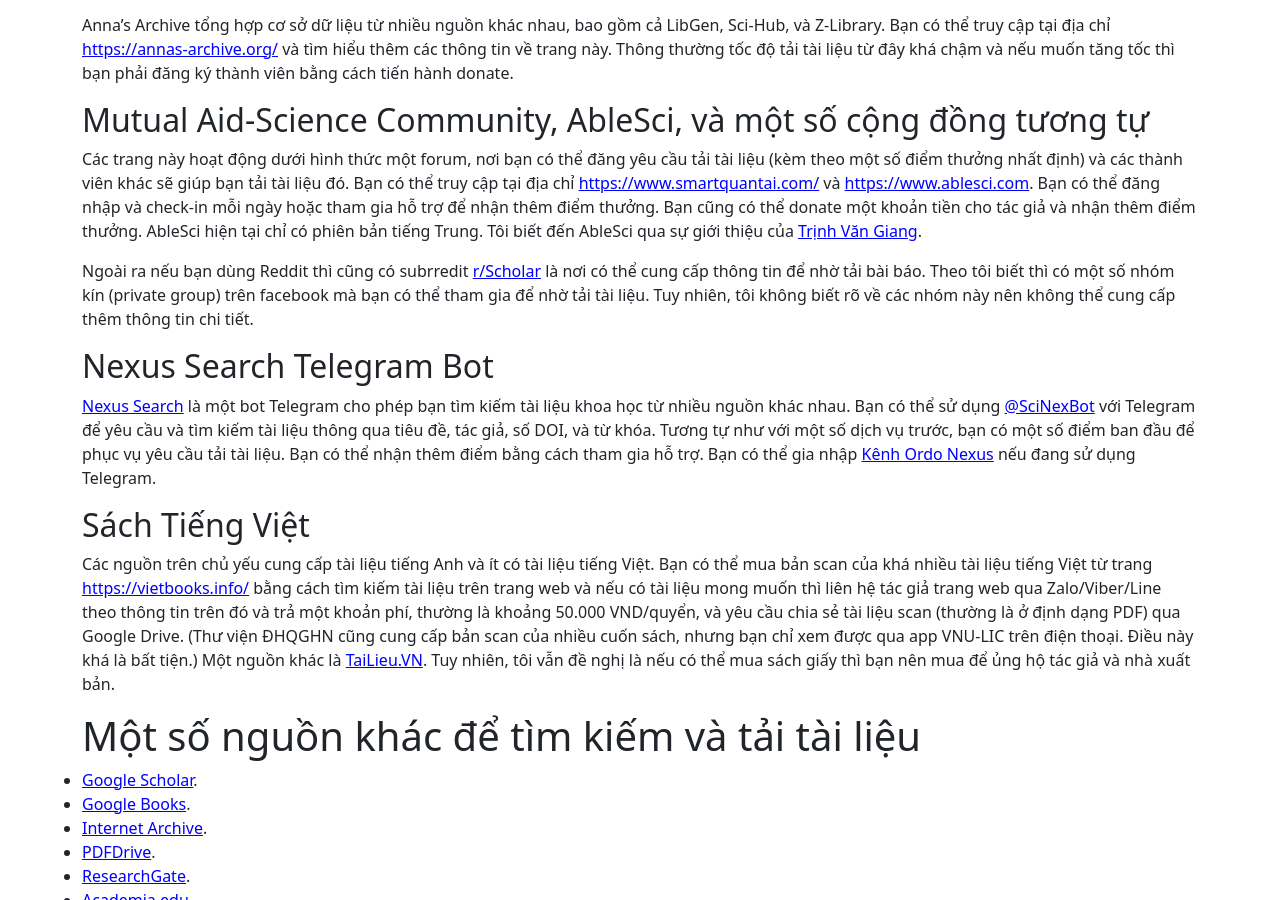
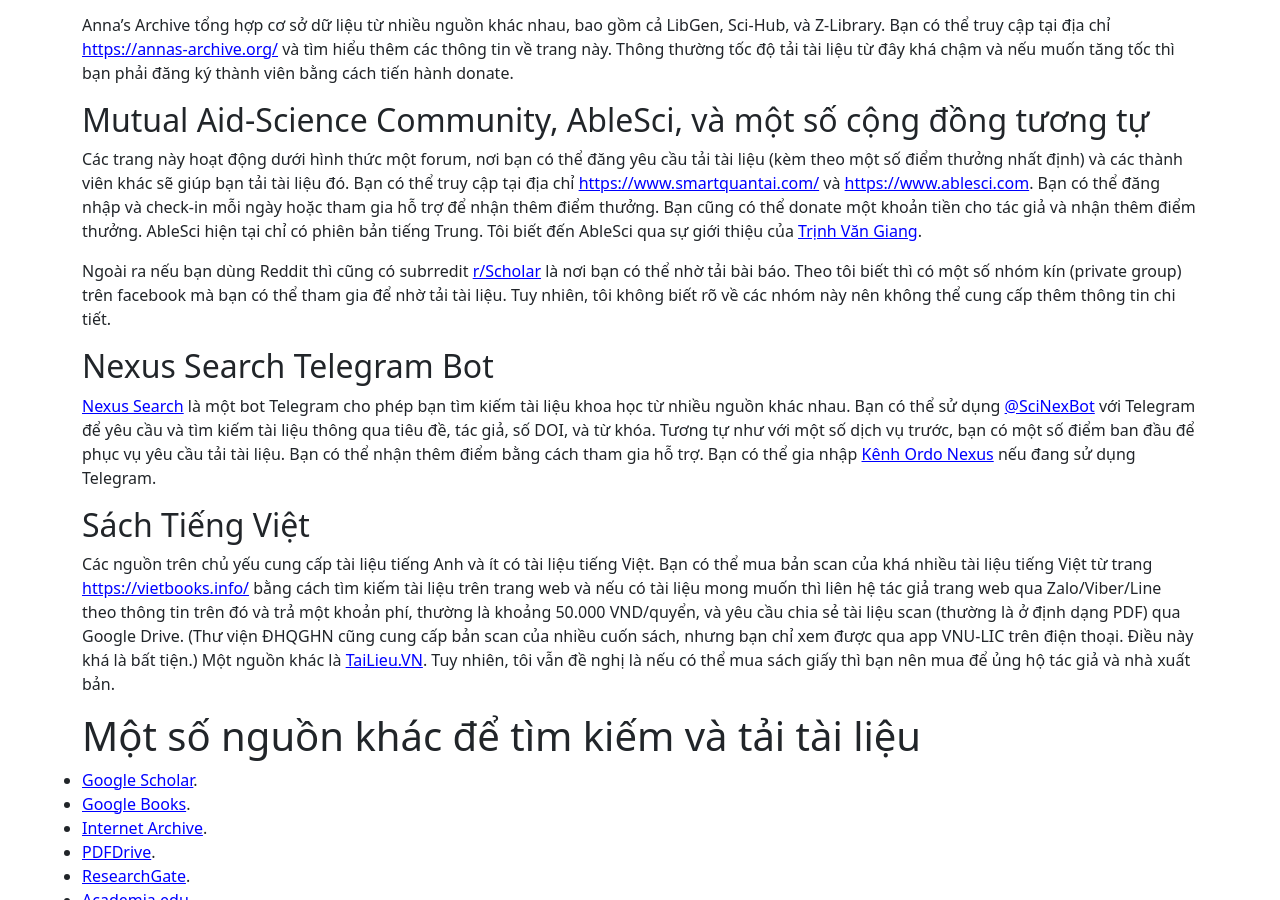
Before and after one commit to hoanganhduc/hoanganhduc.github.io, a Jekyll site: the page built from _posts/2025-05-05-một-số-phương-pháp-tải-bài-báo-khoa-học.md, in a window 1280 px wide and 900 px high, scrolled down 3505 px. Built offline with Jekyll 4.4.1, drawn with Linux system fonts in a browser that asks for light colours; nearby versions of some CDN libraries; comment, search, counter and statistics services are not loaded; a style sheet for code colours, icons or effects is not loaded.

Commit message:
Updated @ 2025-05-09  07:10:09 ICT

```diff
--- a/_posts/2025-05-05-một-số-phương-pháp-tải-bài-báo-khoa-học.md
+++ b/_posts/2025-05-05-một-số-phương-pháp-tải-bài-báo-khoa-học.md
@@ -93,7 +93,7 @@ Anna's Archive tổng hợp cơ sở dữ liệu từ nhiều nguồn khác nhau
 
 Các trang này hoạt động dưới hình thức một forum, nơi bạn có thể đăng yêu cầu tải tài liệu (kèm theo một số điểm thưởng nhất định) và các thành viên khác sẽ giúp bạn tải tài liệu đó. Bạn có thể truy cập tại địa chỉ [https://www.smartquantai.com/](https://www.smartquantai.com/) và [https://www.ablesci.com](https://www.ablesci.com). Bạn có thể đăng nhập và check-in mỗi ngày hoặc tham gia hỗ trợ để nhận thêm điểm thưởng. Bạn cũng có thể donate một khoản tiền cho tác giả và nhận thêm điểm thưởng. AbleSci hiện tại chỉ có phiên bản tiếng Trung. Tôi biết đến AbleSci qua sự giới thiệu của [Trịnh Văn Giang](https://giang-trinh.github.io/).
 
-Ngoài ra nếu bạn dùng Reddit thì cũng có subrredit [r/Scholar](https://www.reddit.com/r/Scholar/) là nơi có thể cung cấp thông tin để nhờ tải bài báo. Theo tôi biết thì có một số nhóm kín (private group) trên facebook mà bạn có thể tham gia để nhờ tải tài liệu. Tuy nhiên, tôi không biết rõ về các nhóm này nên không thể cung cấp thêm thông tin chi tiết.
+Ngoài ra nếu bạn dùng Reddit thì cũng có subrredit [r/Scholar](https://www.reddit.com/r/Scholar/) là nơi bạn có thể nhờ tải bài báo. Theo tôi biết thì có một số nhóm kín (private group) trên facebook mà bạn có thể tham gia để nhờ tải tài liệu. Tuy nhiên, tôi không biết rõ về các nhóm này nên không thể cung cấp thêm thông tin chi tiết.
 
 ## Nexus Search Telegram Bot
 
```
Also changed, not shown: 1 other file.
